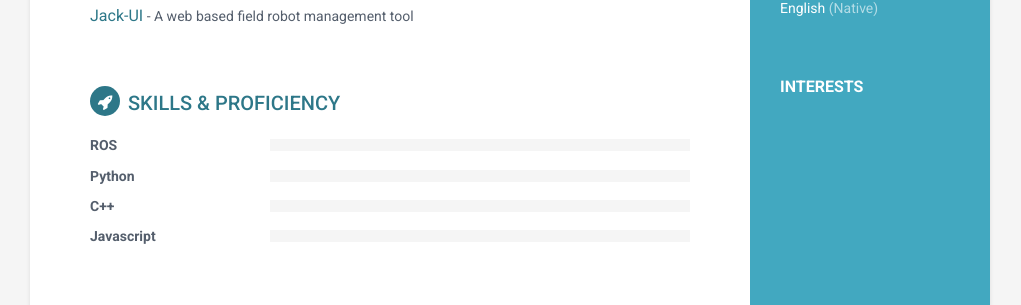
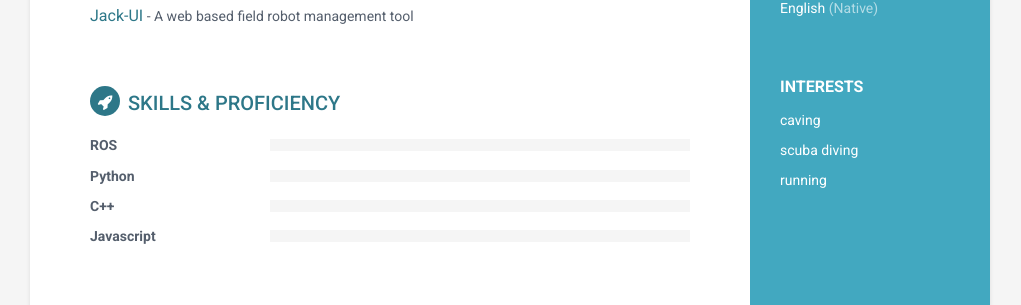
Before and after one commit to sonyccd/resume, a Jekyll site: the page built from index.html, in a window 1280 px wide. Shown: the part 801-1106 px from the top of the page, without its empty margins (130-1151 px from the left). Built offline with Jekyll 4.4.1, drawn with Linux system fonts in a browser that asks for light colours; nearby versions of some CDN libraries.

Commit message:
Update _config.yml

```diff
--- a/_config.yml
+++ b/_config.yml
@@ -25,6 +25,8 @@ education:
   - degree: "BS in Computer Science"
     school: "Georgia Southern University"
     time: "2010 - 2014"
+
+interests: ["caving", "scuba diving", "running"]
 
 #Content
 about: ""
```
